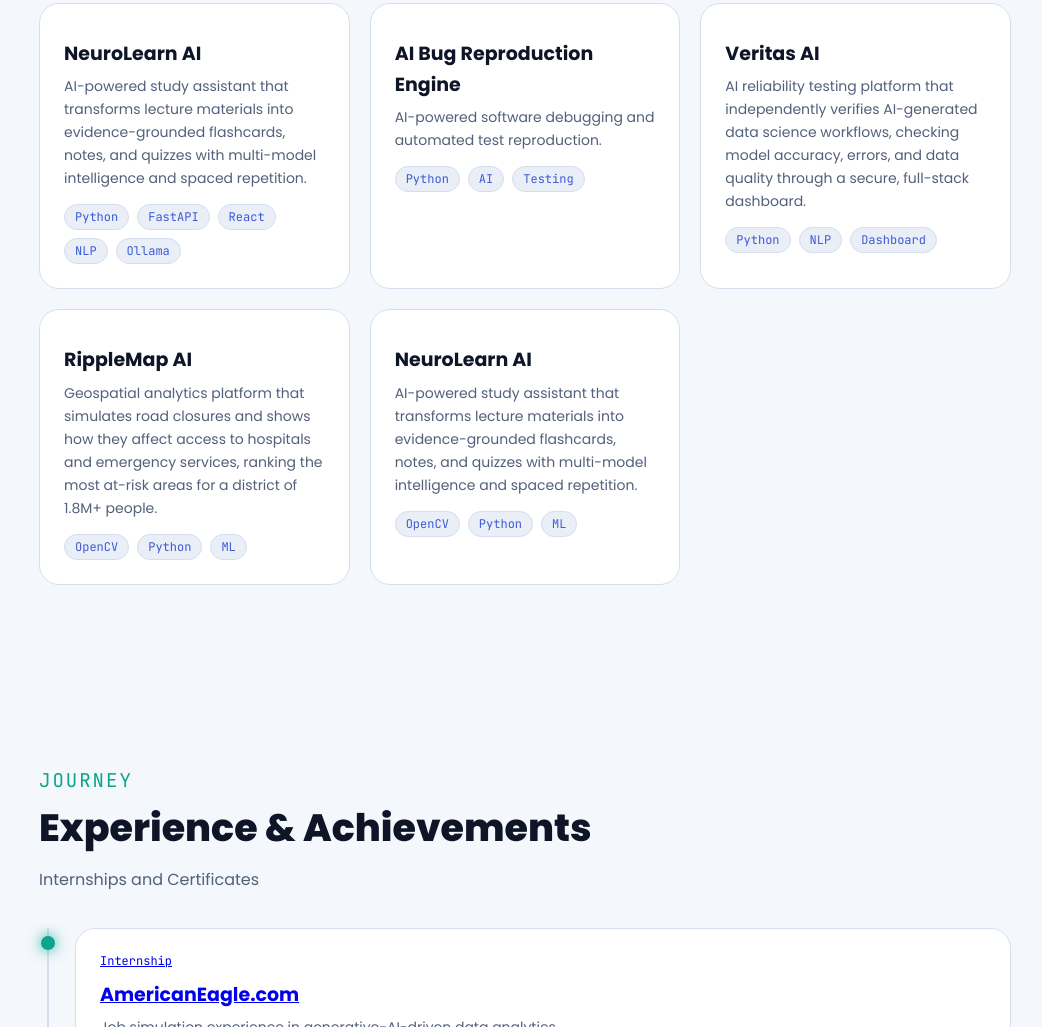
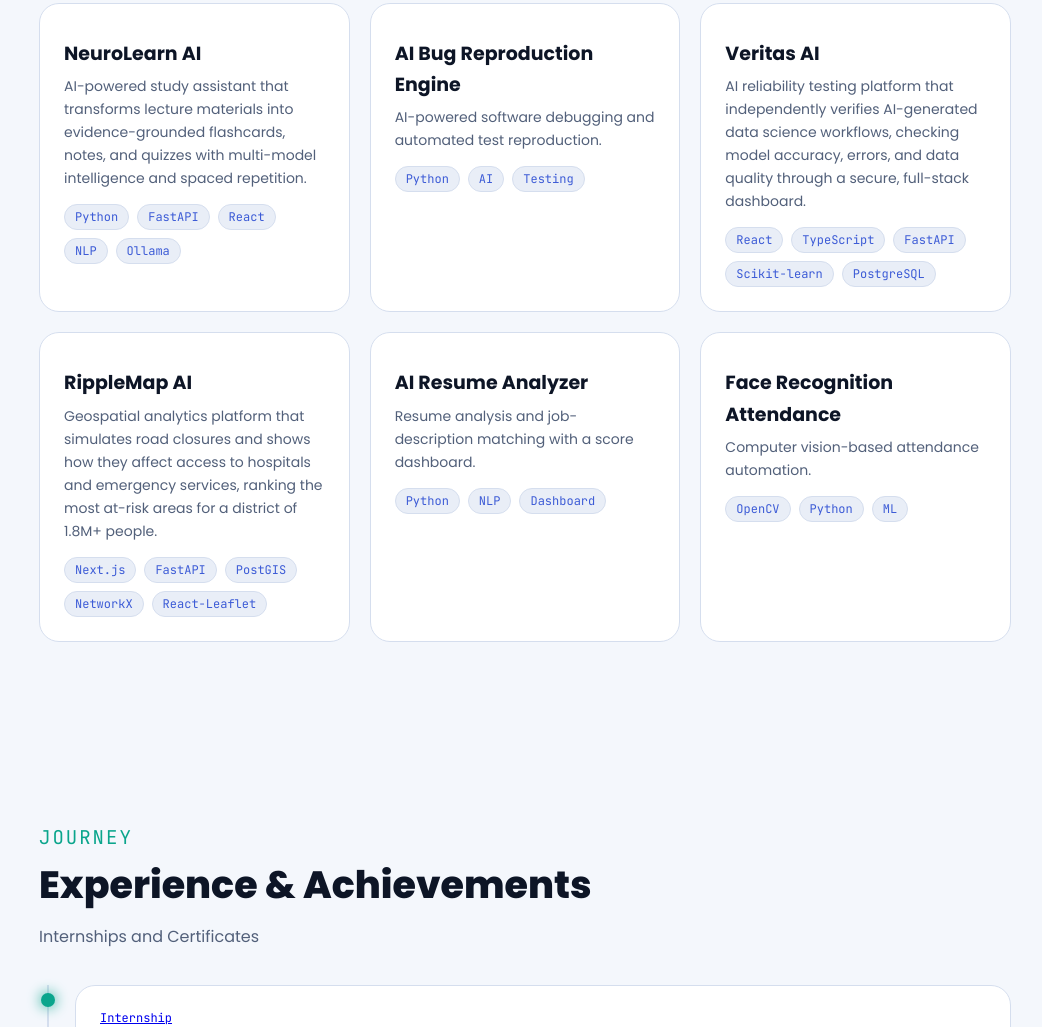
Before and after one commit to Sriram-Sachith/Sriram-Sachith-S-P-Portfolio, a plain HTML site: page index.html in a window 1280 px wide. Shown: the part 2275-3302 px from the top of the page, without its empty margins (115-1157 px from the left). Drawn offline with Linux system fonts and the light colour scheme.

Commit message:
Update AI project cards in index.html

```diff
--- a/index.html
+++ b/index.html
@@ -64,9 +64,10 @@ multi-model intelligence and spaced repetition.
   <div class="chips"><span>Python</span><span>FastAPI</span><span>React</span><span>NLP</span><span>Ollama</span></div>
 </div>
     <div class="card tilt"><h3>AI Bug Reproduction Engine</h3><p>AI-powered software debugging and automated test reproduction.</p><div class="chips"><span>Python</span><span>AI</span><span>Testing</span></div></div>
-    <div class="card tilt"><h3>Veritas AI</h3><p>AI reliability testing platform that independently verifies AI-generated data science workflows, checking model accuracy, errors, and data quality through a secure, full-stack dashboard.</p><div class="chips"><span>Python</span><span>NLP</span><span>Dashboard</span></div></div>
-    <div class="card tilt"><h3>RippleMap AI</h3><p>Geospatial analytics platform that simulates road closures and shows how they affect access to hospitals and emergency services, ranking the most at-risk areas for a district of 1.8M+ people.</p><div class="chips"><span>OpenCV</span><span>Python</span><span>ML</span></div></div>
-    <div class="card tilt"><h3>NeuroLearn AI</h3><p>AI-powered study assistant that transforms lecture materials into evidence-grounded flashcards, notes, and quizzes with multi-model intelligence and spaced repetition.</p><div class="chips"><span>OpenCV</span><span>Python</span><span>ML</span></div></div>
+    <div class="card tilt"><h3>Veritas AI</h3><p>AI reliability testing platform that independently verifies AI-generated data science workflows, checking model accuracy, errors, and data quality through a secure, full-stack dashboard.</p><div class="chips"><span>React</span><span>TypeScript</span><span>FastAPI</span><span>Scikit-learn</span><span>PostgreSQL</span></div></div>
+    <div class="card tilt"><h3>RippleMap AI</h3><p>Geospatial analytics platform that simulates road closures and shows how they affect access to hospitals and emergency services, ranking the most at-risk areas for a district of 1.8M+ people.</p><div class="chips"><span>Next.js</span><span>FastAPI</span><span>PostGIS</span><span>NetworkX</span><span>React-Leaflet</span></div></div>
+    <div class="card tilt"><h3>AI Resume Analyzer</h3><p>Resume analysis and job-description matching with a score dashboard.</p><div class="chips"><span>Python</span><span>NLP</span><span>Dashboard</span></div></div>
+    <div class="card tilt"><h3>Face Recognition Attendance</h3><p>Computer vision-based attendance automation.</p><div class="chips"><span>OpenCV</span><span>Python</span><span>ML</span></div></div>
   </div>
 </section>
 
```
